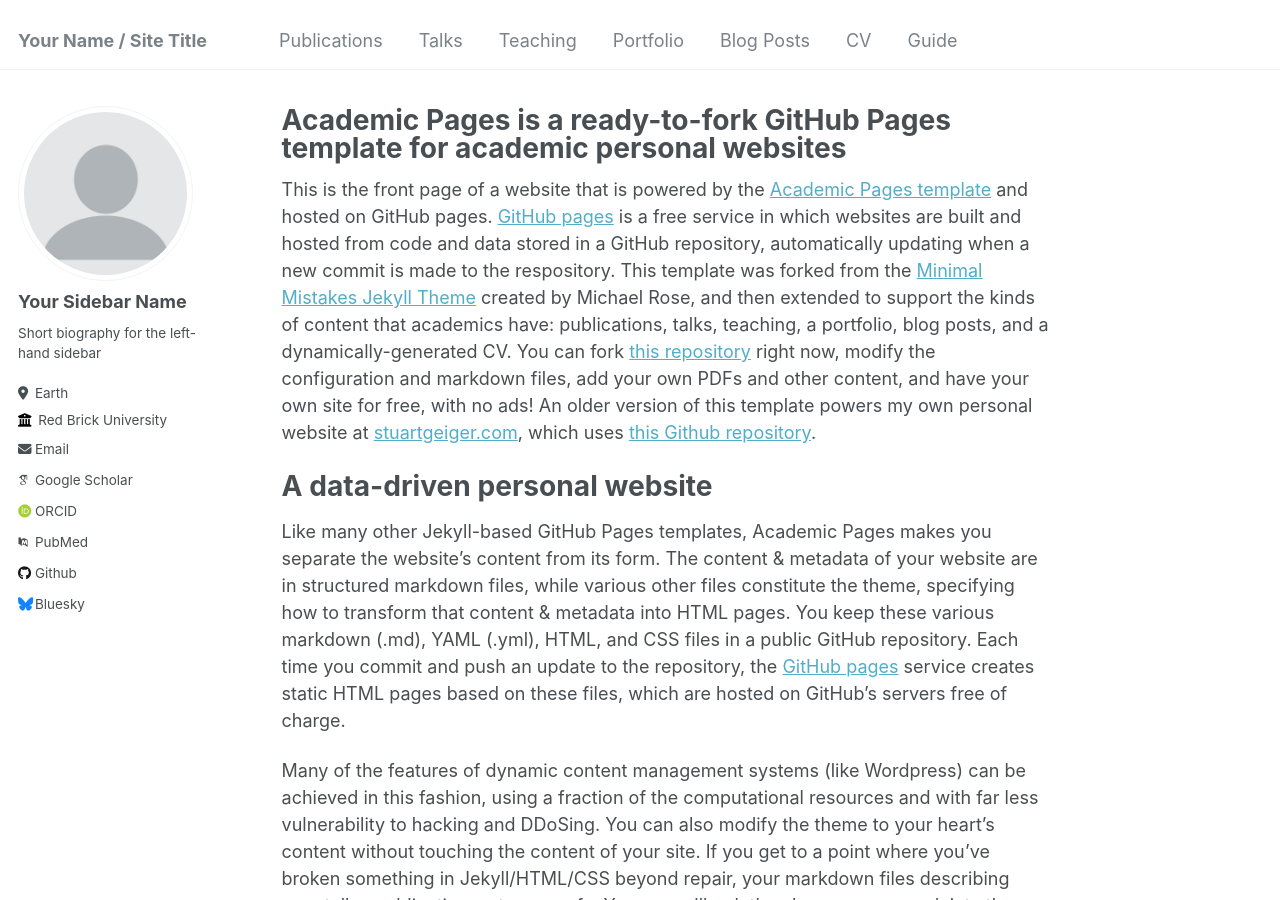
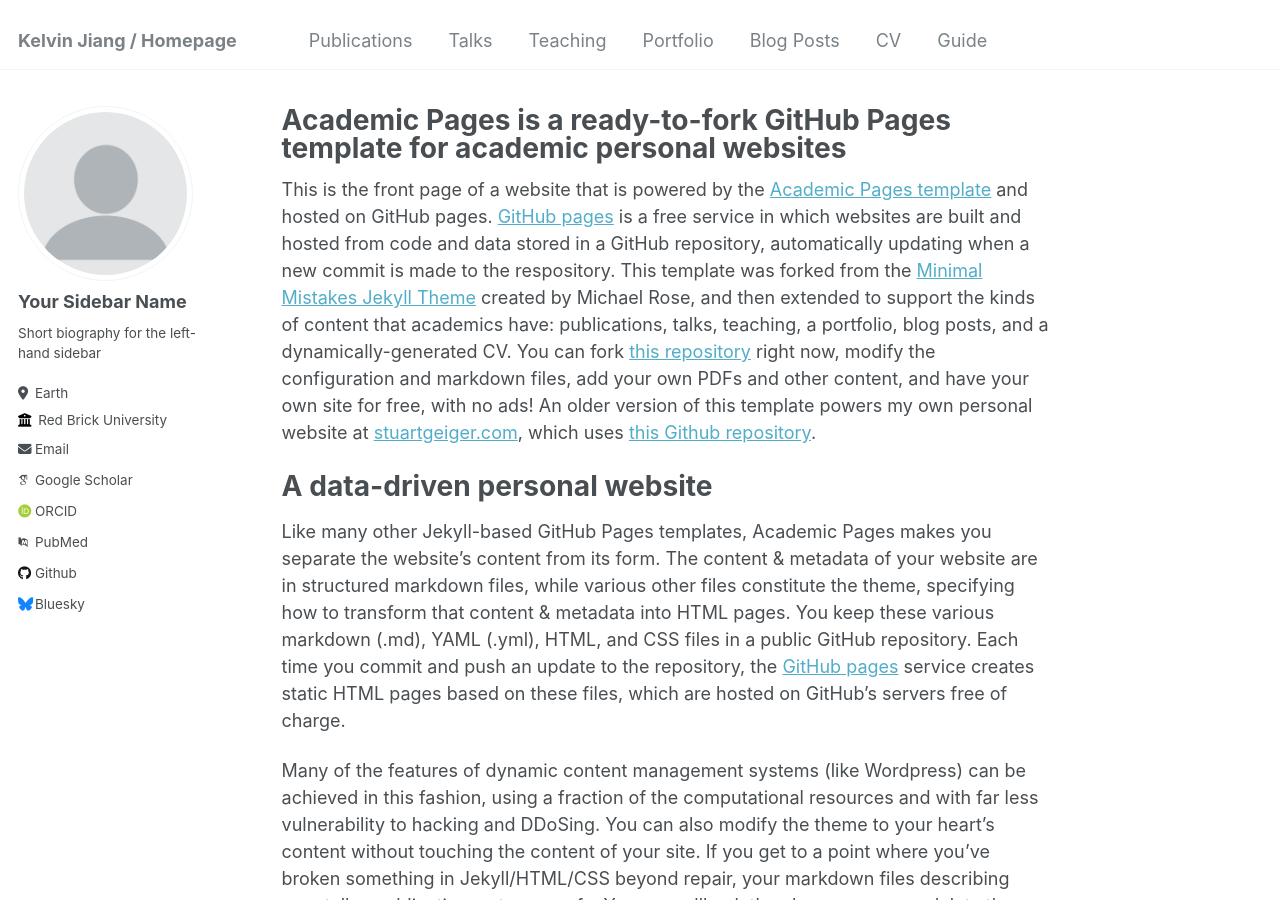
Before and after one commit to KelvinJ2567/kevin.github.io, a Jekyll site: the page built from _pages/about.md, in a window 1280 px wide and 900 px high. Built offline with Jekyll 4.4.1, drawn with Linux system fonts in a browser that asks for light colours; some web fonts are replaced.

Commit message:
Update _config.yml

```diff
--- a/_config.yml
+++ b/_config.yml
@@ -8,7 +8,7 @@
 
 # Basic Site Settings
 locale                   : "en-US"
-title                    : "Your Name / Site Title"
+title                    : "Kelvin Jiang / Homepage"
 title_separator          : "-"
 name                     : &name "Your Name"
 description              : &description "personal description"
```
